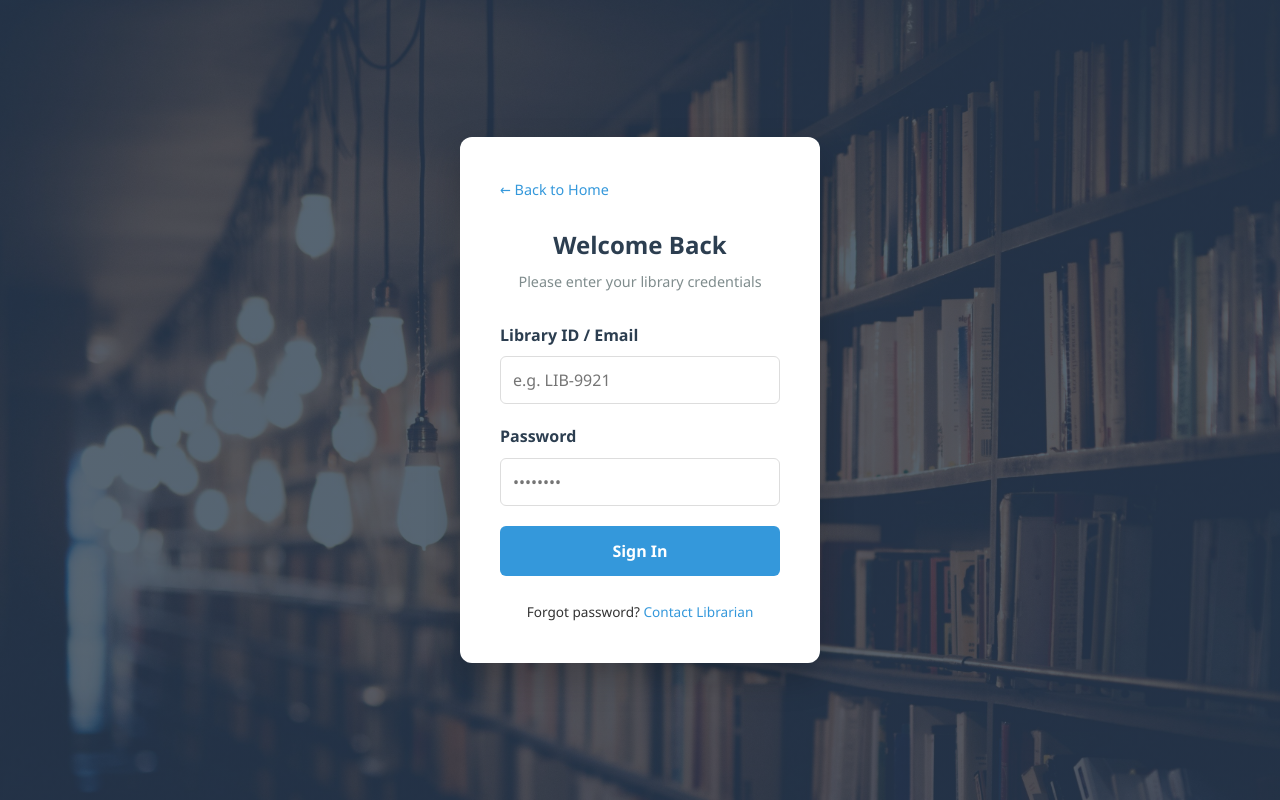
After one commit to kjmBibang/library-management-system, a PHP site: page /login.php in a window 1280 px wide. The commit adds this page. Run offline with PHP 8.4, Linux system fonts and the light colour scheme.

Commit message:
login page

```diff
--- a/css/style.css
+++ b/css/style.css
@@ -131,3 +131,109 @@ footer {
     text-align: center;
     padding: 20px 0;
 }
+
+/* Login Page Specific Styles */
+.login-page {
+    height: 100vh;
+    display: flex;
+    align-items: center;
+    justify-content: center;
+    background: linear-gradient(rgba(44, 62, 80, 0.8), rgba(44, 62, 80, 0.8)),
+                url('../images/library_background.jpg') no-repeat center center/cover;
+}
+
+.login-container {
+    width: 100%;
+    max-width: 400px;
+    padding: 20px;
+}
+
+.login-box {
+    background: #fff;
+    padding: 40px;
+    border-radius: 12px;
+    box-shadow: 0 15px 35px rgba(0,0,0,0.2);
+    position: relative;
+}
+
+.back-home {
+    display: inline-block;
+    text-decoration: none;
+    color: #3498db;
+    font-size: 0.9rem;
+    margin-bottom: 25px;
+    transition: transform 0.2s;
+}
+
+.back-home:hover {
+    transform: translateX(-5px);
+}
+
+.login-header {
+    margin-bottom: 30px;
+    text-align: center;
+}
+
+.login-header h2 {
+    color: #2c3e50;
+    margin-bottom: 5px;
+}
+
+.login-header p {
+    color: #7f8c8d;
+    font-size: 0.9rem;
+}
+
+.input-group {
+    margin-bottom: 20px;
+    text-align: left;
+}
+
+.input-group label {
+    display: block;
+    margin-bottom: 8px;
+    font-weight: 600;
+    color: #2c3e50;
+}
+
+.input-group input {
+    width: 100%;
+    padding: 12px;
+    border: 1px solid #ddd;
+    border-radius: 6px;
+    font-size: 1rem;
+    outline: none;
+    transition: border-color 0.3s;
+}
+
+.input-group input:focus {
+    border-color: #3498db;
+}
+
+.login-submit {
+    width: 100%;
+    padding: 14px;
+    background: #3498db;
+    color: #fff;
+    border: none;
+    border-radius: 6px;
+    font-size: 1rem;
+    font-weight: bold;
+    cursor: pointer;
+    transition: background 0.3s;
+}
+
+.login-submit:hover {
+    background: #2980b9;
+}
+
+.login-footer {
+    margin-top: 25px;
+    text-align: center;
+    font-size: 0.85rem;
+}
+
+.login-footer a {
+    color: #3498db;
+    text-decoration: none;
+}
--- /dev/null
+++ b/login.php
@@ -0,0 +1,41 @@
+<!DOCTYPE html>
+<html lang="en">
+<head>
+    <meta charset="UTF-8">
+    <meta name="viewport" content="width=device-width, initial-scale=1.0">
+    <title>Login | BryceLibrary</title>
+    <link rel="stylesheet" href="css/style.css">
+</head>
+<body class="login-page">
+
+    <div class="login-container">
+        <div class="login-box">
+            <a href="index.php" class="back-home">&larr; Back to Home</a>
+
+            <div class="login-header">
+                <h2>Welcome Back</h2>
+                <p>Please enter your library credentials</p>
+            </div>
+
+            <form action="process_login.php" method="POST">
+                <div class="input-group">
+                    <label for="username">Library ID / Email</label>
+                    <input type="text" id="username" name="username" placeholder="e.g. LIB-9921" required>
+                </div>
+
+                <div class="input-group">
+                    <label for="password">Password</label>
+                    <input type="password" id="password" name="password" placeholder="••••••••" required>
+                </div>
+
+                <button type="submit" class="login-submit">Sign In</button>
+            </form>
+
+            <div class="login-footer">
+                <p>Forgot password? <a href="#">Contact Librarian</a></p>
+            </div>
+        </div>
+    </div>
+
+</body>
+</html>
```
